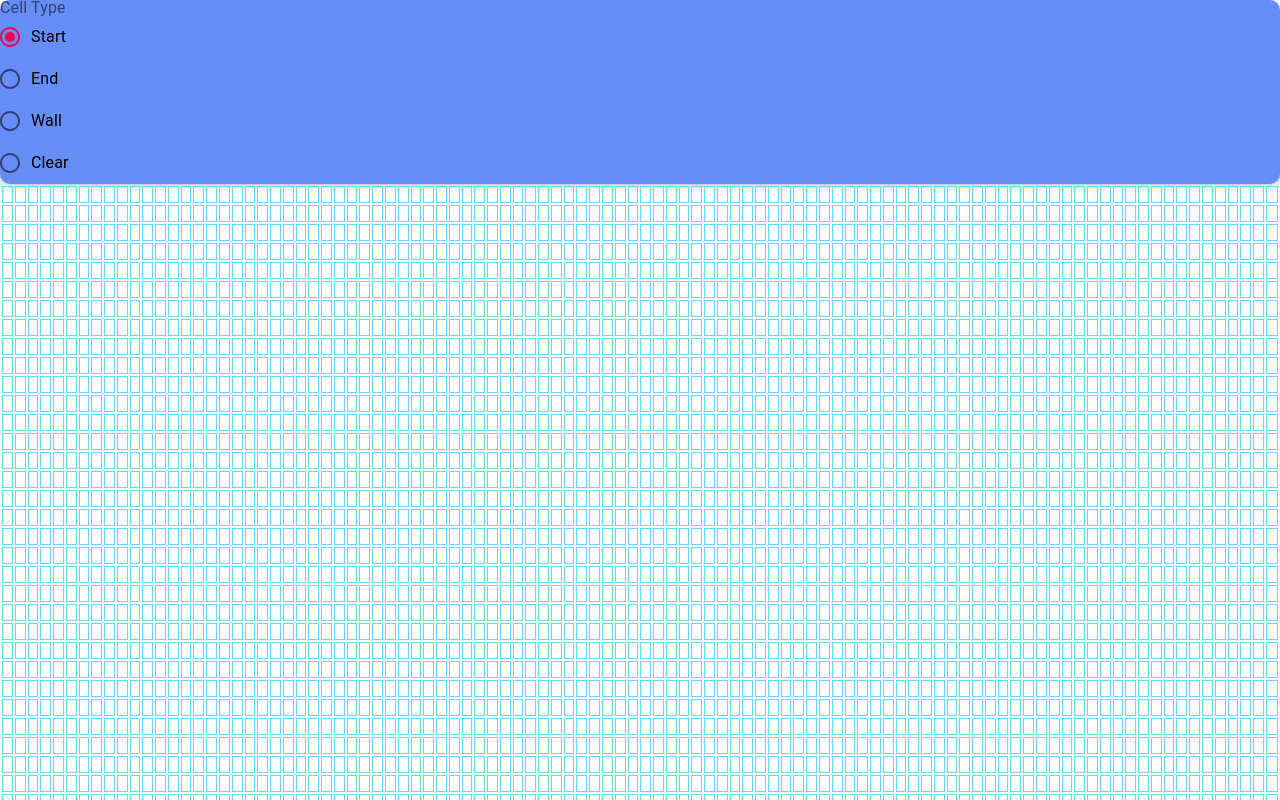
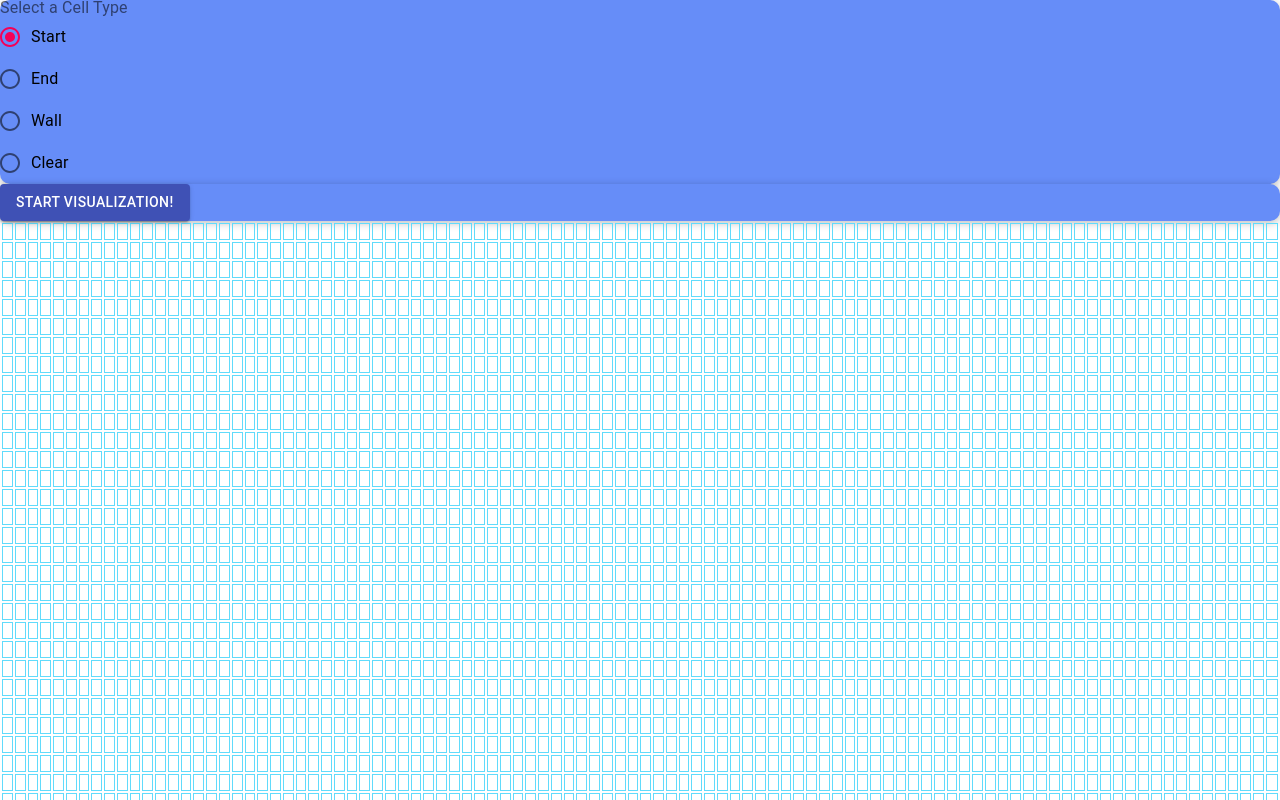
Before and after one commit to LiewShanWei/path-finder-ui, a React (Create React App) app: page / in a window 1280 px wide. Shown: the top 800 px of the page. Built offline with nearby package versions, Linux system fonts and the light colour scheme.

Commit message:
Added visualization setting and now able to keep track of cellsState

```diff
--- a/src/App.js
+++ b/src/App.js
@@ -2,19 +2,26 @@ import React from 'react';
 import { useState } from 'react';
 import Table from './components/Table/Table';
 import CellTypeSetting from './components/Setting/CellTypeSetting';
+import StartSetting from './components/Setting/StartSetting';
 
 function App() {
   const [currentSelectedCellType, setCurrentSelectedCellType] = useState('start');
+  const [isVisualizing,setIsVisualizing] = useState(false);
 
   const onSelectCellTypeHandler = (newCellType) => {
     setCurrentSelectedCellType(newCellType);
-    console.log('New Cell Type: ' + newCellType);
-}
+    console.log("New cell type: " + currentSelectedCellType);
+  }
+
+  const startVisualizing = () => {
+    setIsVisualizing(true);
+  }
 
   return (
     <React.Fragment>
       <CellTypeSetting currentSelectedCellType={currentSelectedCellType} onSelectCellType={onSelectCellTypeHandler} />
-      <Table currentSelectedCellType={currentSelectedCellType} />
+      <StartSetting startVisualization={startVisualizing}/>
+      <Table currentSelectedCellType={currentSelectedCellType} startVisualization={isVisualizing} />
     </React.Fragment>
   );
 }
--- a/src/components/Setting/CellTypeSetting.js
+++ b/src/components/Setting/CellTypeSetting.js
@@ -20,7 +20,7 @@ const CellTypeSetting = (props) => {
     return (
         <Card>
              <FormControl component="fieldset">
-                <FormLabel component="legend">Cell Type</FormLabel>
+                <FormLabel component="legend">Select a Cell Type</FormLabel>
                 <RadioGroup aria-label="celltype" name="celltype" value={currentSelectedCellType} onChange={onSelectCellTypeHandler}>
                     <FormControlLabel value="start" control={<Radio />} label="Start" />
                     <FormControlLabel value="end" control={<Radio />} label="End" />
--- /dev/null
+++ b/src/components/Setting/StartSetting.js
@@ -0,0 +1,17 @@
+import Button from '@material-ui/core/Button';
+import { PinDropSharp } from '@material-ui/icons';
+import Card from '../UI/Card';
+
+const StartSetting = (props) => {
+    const onStartVisualizationHandler = () => {
+        props.startVisualization();
+    };
+
+    return (
+        <Card>
+            <Button variant='contained' color='primary' onClick={onStartVisualizationHandler}>Start Visualization!</Button>
+        </Card>
+    );
+};
+
+export default StartSetting;
--- a/src/components/Table/Cell.js
+++ b/src/components/Table/Cell.js
@@ -11,6 +11,7 @@ const Cell = (props) => {
     let combinedCellClass = `${isStartCellClass} ${isEndCellClass} ${isWallCellType} ${isNeitherCellType}`;
 
     const onCellClickHandler = (event) => {
+        console.log('Cell onclick: ' + props.selectedCellType);
         if(props.selectedCellType === 'start' || props.selectedCellType === 'end'){
             setIsWall(false);
             props.onCellClick(event.target.id);
--- a/src/components/Table/Table.js
+++ b/src/components/Table/Table.js
@@ -1,14 +1,53 @@
-import React, { useState } from 'react';
+import React, { useState, useEffect } from 'react';
 import Cell from './Cell';
 
 const Table = (props) => {
+    const [cellsHtml, setCellsHtml] = useState();
     const [cells,setCells] = useState([]);
     const [walls,setWalls] = useState([]);
-    const [startCell,setStartCell] = useState(null);
-    const [endCell, setEndCell] = useState(null);
+    const [startCell,setStartCell] = useState();
+    const [endCell, setEndCell] = useState();
+    const [animationQueue, setAnimationQueue] = useState([]);
+    const [visitedCells , setVisitedCells] = useState([]);
+    const [startVisualization, setStartVisualization] = useState(props.startVisualization);
 
     const rowCount = 50;
     const colCount = 100;
+
+    console.log(props.currentSelectedCellType);
+
+    // useEffect(() => {
+    //     let cellArray = [];
+    //     let rowsHtml = [];
+    //     for( var r = 0; r<rowCount;r++){
+    //         let currentRowArray = [];
+    //         let cellsHtml = [];
+    //         for( var c = 0; c<colCount; c++){
+    //             let cellId = `cell-${r}-${c}`
+    //             cellsHtml.push(generateDefaultCell(cellId));
+    //             currentRowArray.push(cellId);
+    //         }
+    //         rowsHtml.push(generateDefaultRow(r,cellsHtml))
+    //         cellArray.push(currentRowArray);
+    //     }
+
+    //     setCells(cellArray);
+    //     setCellsHtml(rowsHtml);
+    // }, [])
+
+    useEffect(() => {
+        let cellArray = [];
+        for( var r = 0; r<rowCount; r++){
+            let currentRowArray = [];
+            for(var c=0;c<colCount;c++){
+                let cellId = `cell-${r}-${c}`;
+                currentRowArray.push(cellId);
+            }
+            cellArray.push(currentRowArray);
+        }
+
+        setCells(cellArray);
+    }, [])
 
     const generateTableCells = () => {
         let cellArray = [];
@@ -26,6 +65,7 @@ const Table = (props) => {
         }
 
         //setCells(cellArray);
+        //setCellsHtml(rowsHtml);
         return rowsHtml;
     };
 
@@ -57,6 +97,7 @@ const Table = (props) => {
 
     const onCellClickHandler = (cellId) => {
         const cellType = props.currentSelectedCellType;
+        console.log("About to change to cell: " + cellType);
         if(cellType === 'start'){
             if(cellId === endCell)
                 setEndCell();
@@ -84,8 +125,11 @@ const Table = (props) => {
     }
 
     const isInWallArray = (cellId) => {
-        return walls.find((element) => { return element === cellId;}) === undefined;
+        if(walls !== undefined && walls.length > 0)
+            return walls.find((element) => { return element === cellId;}) === undefined;
+        return false;
     };
+
     const removeWallInArray = (cellId) => {
         if(isInWallArray(cellId)){
             setWalls(previousState => {
@@ -93,6 +137,7 @@ const Table = (props) => {
             });
         };
     };
+
     const addWallToArray = (cellId) => {
         if(isInWallArray(cellId)){
             setWalls(previousState => (
@@ -100,6 +145,50 @@ const Table = (props) => {
             ));
         };
     };
+
+    const addToAnimationQueue = (cellId) => {
+        setAnimationQueue(previousState => (
+            [...previousState,cellId]
+        ));
+    };
+
+    const removeFromAnimationQueue = (cellId) => {
+        setAnimationQueue(previousState => {
+            previousState.slice(1);
+        })
+    }
+
+    const addToVisitedCells = (cellId) => {
+        setVisitedCells(previousState => (
+            [...previousState, cellId]
+        ))
+    }
+
+
+
+    useEffect(() => {
+        function printCellsHelper(){
+            console.log("cells");
+            console.log(cells);
+            console.log("startCell");
+            console.log(startCell);
+            console.log("endCell");
+            console.log(endCell);
+            console.log("walls");
+            console.log(walls);
+            console.log("animationQueue");
+            console.log(animationQueue);
+            console.log("visitedCells");
+            console.log(visitedCells);
+        }
+
+        if(props.startVisualization){
+            addToVisitedCells(startCell);
+            printCellsHelper();
+        }
+    }, [props.startVisualization])
+
+
 
     return (
         <table>
```
